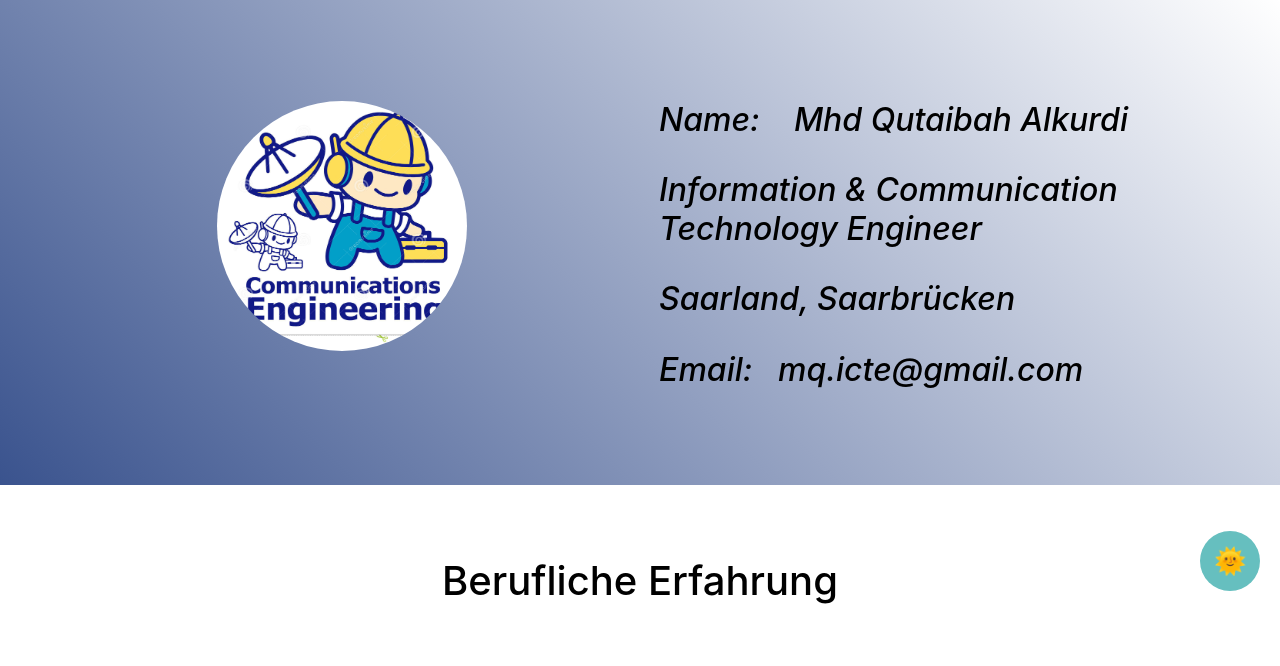
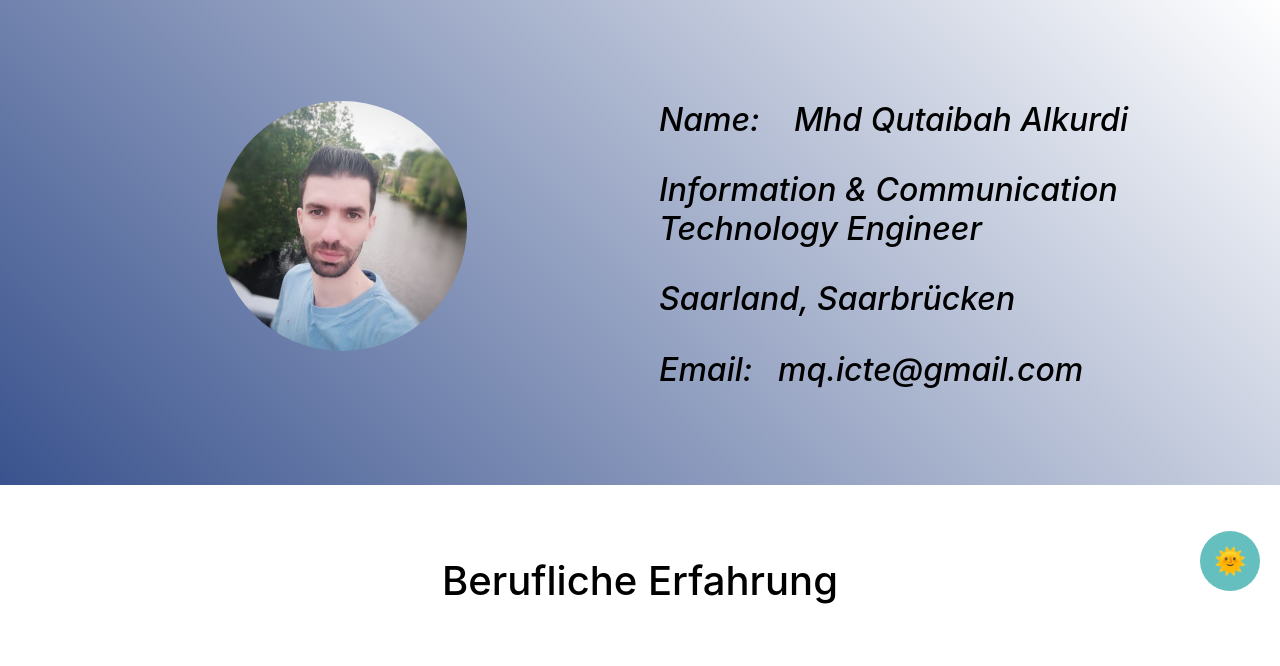
Before and after one commit to QutaibahAkurdi/Qutaibah1, a plain HTML site: page index.html in a window 1280 px wide. Shown: the part 119-785 px from the top of the page. Drawn offline with nearby package versions, Linux system fonts and the light colour scheme.

Commit message:
rename img

```diff
--- a/index.html
+++ b/index.html
@@ -61,7 +61,7 @@
         <div class="row py-5 bg-head ">
             <div data-aos="fade-right" class=" col-lg-6 col-md-12 text-center ">
                 <div class="my-lg-2 ml-lg-5 mr-lg-1 pt-5">
-                    <img class="img_person" src="imge\communication-engineering.jpg" width="250px" height="250">
+                    <img src="\imge\Capture.jpg" class="img_person" width="250px" height="250">
 
                 </div>
             </div>
```
